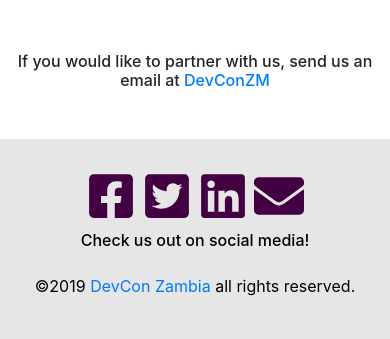
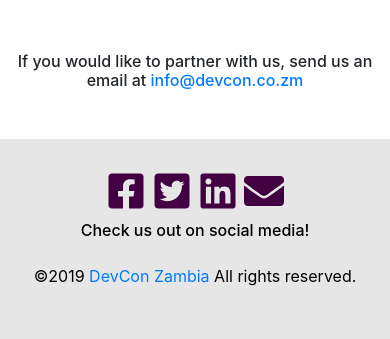
Before and after one commit to devconzm/devconzm, a React (Create React App) app: page / in a window 390 px wide. Shown: the part 3378-3717 px from the top of the page. Built offline with nearby package versions, Linux system fonts and the light colour scheme.

Commit message:
changed social media icons to be smaller, added flex to them so they are responsive, changed the copyright A to be uppercase, and changed the partners email section to show the email address instead of the convention name

```diff
--- a/src/components/Footer.js
+++ b/src/components/Footer.js
@@ -5,28 +5,30 @@ function Footer() {
     return (
         <footer className="page-footer font-small">
             {/* Social Media */}
+            <div className="center">
                 <div className="social-media">
                     <a href="https://m.facebook.com/devconzm/">
                         <FaFacebookSquare
-                        size={50}
+                            size={40}
                         />
                     </a>
                     <a href="https://twitter.com/devcon_zm">
                         <FaTwitterSquare
-                        size={50}
+                            size={40}
                         />
                     </a>
                     <a href="https://www.linkedin.com/company/developer-conference-zambia-19">
                         <FaLinkedin
-                        size={50}
+                            size={40}
                         />
                     </a>
                     <a href="mailto:info@devcon.co.zm">
                         <FaEnvelope
-                        size={50}
+                            size={40}
                         />
                     </a>
-                <div>
+                </div>
+                    <div className="social-media-header">
                         <h6>Check us out on social media!</h6>
                     </div>
             </div>
@@ -34,7 +36,7 @@ function Footer() {
 
             {/* Copyright */}
             <div className="container footer-copyright text-center py-3">
-                <p>&copy;2019 <a href="http://devcon.co.zm"> DevCon Zambia</a> all rights reserved.</p>
+                <p>&copy;2019 <a href="http://devcon.co.zm"> DevCon Zambia</a> All rights reserved.</p>
             </div>
             {/* Copyright */}
 
--- a/src/components/Partners.js
+++ b/src/components/Partners.js
@@ -77,7 +77,7 @@ function Partners() {
       <div className="center email-header">
         <h6>
           If you would like to partner with us, send us an email at{" "}
-          <a href="mailto:info@devcon.co.zm">DevConZM</a>
+          <a href="mailto:info@devcon.co.zm">info@devcon.co.zm</a>
         </h6>
       </div>
     </section>
--- a/src/style.css
+++ b/src/style.css
@@ -346,6 +346,8 @@ footer.page-footer {
 }
 
 .social-media {
+    display: flex;
+    justify-content: center;
     text-align: center;
     padding-top: 2rem;
 }
@@ -355,7 +357,7 @@ footer.page-footer {
     color: #420042;
 }
 
-.social-media h6 {
+.social-media-header {
     margin-top: 10px;
 }
 
```
Lines whose indentation alone changed are shown as unchanged.
